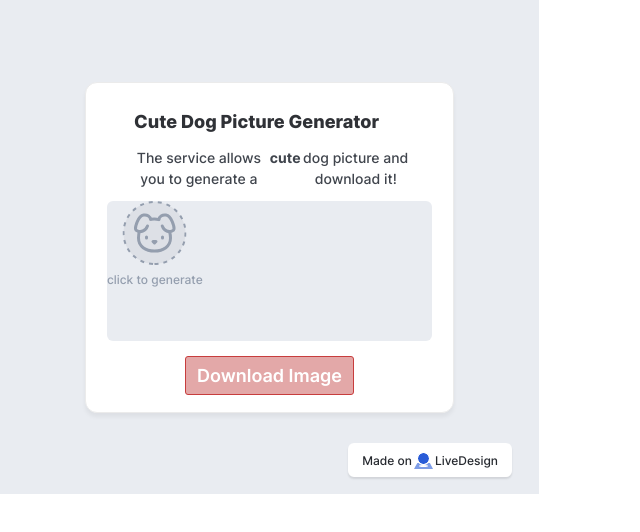
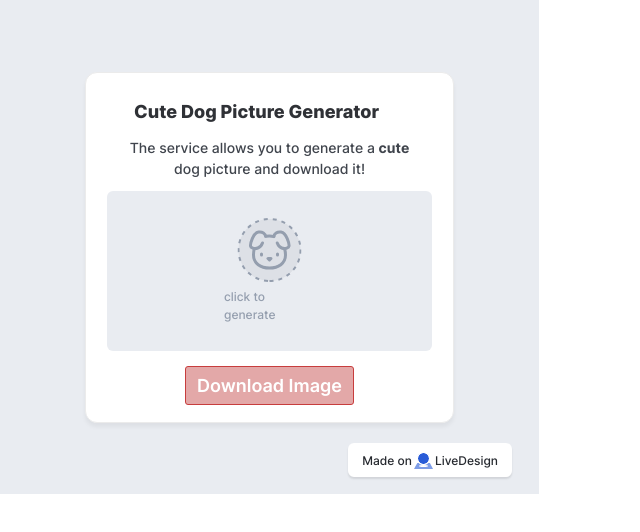
Before and after one commit to anisg/random-cute-dog-picture, a React (Vite) app: page / in a window 1280 px wide. Shown: the top 532 px of the page, without its empty margins (0-640 px from the left). Built offline with nearby package versions, Linux system fonts and the light colour scheme; the HTML template or start-up script is replaced by a standard one.

Commit message:
[LiveDesign] Updated 5 components

```diff
--- a/src/components/live/badgeLiveDesign/RenderBadgeLiveDesign.tsx
+++ b/src/components/live/badgeLiveDesign/RenderBadgeLiveDesign.tsx
@@ -19,14 +19,14 @@ export function RenderBadgeLiveDesign(props: RenderBadgeLiveDesignProps) {
     const { frames = {}, ...restProps } = props;
     return (
         <Div {...frames["badgeLiveDesign"]} className={cls(frames, "badgeLiveDesign")} style={{gap: 2, flexDirection: 'row', width: 'fit-content', alignItems: 'flex-start', overflow: 'hidden', position: 'relative', boxShadow: '0px 2px 2px rgba(0.2356770783662796, 0.2644856870174408, 0.3125, 0.10000000149011612)', borderRadius: 6, padding: '9px 14px 7px 14px', backgroundColor: '#ffffff', opacity: 1, display: 'flex', ...frames["badgeLiveDesign"]?.style}}>
-  <Span {...frames["madeOn"]} className={cls(frames, "madeOn")} style={{fontFamily: 'Inter', fontSize: 12, fontWeight: 500, color: '#26292f', textAlign: 'left', display: 'flex', flexDirection: 'row', justifyContent: 'flex-start', flexShrink: 0, position: 'relative', ...frames["madeOn"]?.style}}>Made on</Span>
+  <Span {...frames["madeOn"]} className={cls(frames, "madeOn")} style={{fontFamily: 'Inter', fontSize: 12, fontWeight: 500, color: '#26292f', textAlign: 'left', position: 'relative', ...frames["madeOn"]?.style}}>Made on</Span>
   <svg className="group869" width={19} height={17} viewBox="0 0 19 17" fill="none" xmlns="http://www.w3.org/2000/svg">
     <path opacity="0.6" d="M0 17L3.28916 11H15.9398L19 17H0Z" fill="#295CD7" />
     <ellipse cx="9.5" cy={14} rx="4.5" ry={1} fill="white" />
     <circle cx="9.5" cy="6.5" r={6} fill="#295CD7" stroke="white" />
     <path fillRule="evenodd" clipRule="evenodd" d="M16 6.5C16 10.0899 13.0899 13 9.5 13C5.91015 13 3 10.0899 3 6.5C3 2.91015 5.91015 0 9.5 0C13.0899 0 16 2.91015 16 6.5ZM9.5 12C12.5376 12 15 9.53757 15 6.5C15 3.46243 12.5376 1 9.5 1C6.46243 1 4 3.46243 4 6.5C4 9.53757 6.46243 12 9.5 12Z" fill="white" />
   </svg>
-  <Span {...frames["liveDesign"]} className={cls(frames, "liveDesign")} style={{fontFamily: 'Inter', fontSize: 12, fontWeight: 500, color: '#26292f', textAlign: 'left', display: 'flex', flexDirection: 'row', justifyContent: 'flex-start', flexShrink: 0, position: 'relative', ...frames["liveDesign"]?.style}}>LiveDesign</Span>
+  <Span {...frames["liveDesign"]} className={cls(frames, "liveDesign")} style={{fontFamily: 'Inter', fontSize: 12, fontWeight: 500, color: '#26292f', textAlign: 'left', position: 'relative', ...frames["liveDesign"]?.style}}>LiveDesign</Span>
 </Div>
     );
 }
--- a/src/components/live/button/RenderButton.tsx
+++ b/src/components/live/button/RenderButton.tsx
@@ -19,7 +19,7 @@ export function RenderButton(props: RenderButtonProps) {
     return (
         <Div {...frames["button"]} className={cls(frames, "button")} style={{gap: 0, flexDirection: 'column', position: 'relative', padding: '0px 0px 0px 0px', opacity: 1, display: 'flex', ...frames["button"]?.style}}>
   <Div {...frames["containerButton"]} className={cls(frames, "containerButton")} style={{gap: 10, flexDirection: 'row', width: 'fit-content', alignItems: 'flex-start', flexShrink: 0, overflow: 'hidden', position: 'relative', border: '1px  SOLID #c73d3d', borderRadius: 3, padding: '5px 11px 5px 11px', backgroundColor: '#e3a8a8', opacity: 1, display: 'flex', ...frames["containerButton"]?.style}}>
-    <Span {...frames["clickMe"]} className={cls(frames, "clickMe")} style={{fontFamily: 'Inter', fontSize: 18, fontWeight: 600, color: '#ffffff', textAlign: 'left', display: 'flex', flexDirection: 'row', justifyContent: 'flex-start', flexShrink: 0, position: 'relative', ...frames["clickMe"]?.style}}>click me</Span>
+    <Span {...frames["clickMe"]} className={cls(frames, "clickMe")} style={{fontFamily: 'Inter', fontSize: 18, fontWeight: 600, color: '#ffffff', textAlign: 'left', position: 'relative', ...frames["clickMe"]?.style}}>click me</Span>
   </Div>
 </Div>
     );
--- a/src/components/live/mainPage/RenderMainPage.tsx
+++ b/src/components/live/mainPage/RenderMainPage.tsx
@@ -18,7 +18,7 @@ export type RenderMainPageProps = {
     ["icon"]?: SvgProps
     ["clickToGenerate"]?: SpanProps
     ["frame5"]?: DivProps
-    ["button"]?: ButtonProps["frames"];
+    ["downloadButton"]?: ButtonProps["frames"];
     ["badgeLiveDesignALinklivedesigncom"]?: BadgeLiveDesignProps["frames"];
 
   }
@@ -31,12 +31,12 @@ export function RenderMainPage(props: RenderMainPageProps) {
         <Div {...frames["mainPage"]} className={cls(frames, "mainPage")} style={{gap: 15, flexDirection: 'column', width: 539, height: 494, justifyContent: 'center', alignItems: 'center', overflow: 'hidden', position: 'relative', padding: '85px 85px 85px 85px', backgroundColor: '#e9ecf1', opacity: 1, display: 'flex', ...frames["mainPage"]?.style}}>
   <Div {...frames["frame1"]} className={cls(frames, "frame1")} style={{gap: 12, flexDirection: 'column', alignItems: 'center', flexShrink: 0, overflow: 'hidden', position: 'relative', border: '1px  SOLID #ebebeb', boxShadow: '0px 4px 4px rgba(0, 0, 0, 0.05000000074505806)', borderRadius: 12, padding: '25px 21px 17px 21px', backgroundColor: '#ffffff', opacity: 1, display: 'flex', ...frames["frame1"]?.style}}>
     <Div {...frames["frame7"]} className={cls(frames, "frame7")} style={{gap: 8, flexDirection: 'column', alignItems: 'center', flexShrink: 0, alignSelf: 'stretch', objectFit: 'cover', position: 'relative', padding: '0px 0px 0px 0px', opacity: 1, display: 'flex', ...frames["frame7"]?.style}}>
-      <Span {...frames["cuteDogPictureGenerator"]} className={cls(frames, "cuteDogPictureGenerator")} style={{fontFamily: 'Inter', fontSize: 18, fontWeight: 800, color: '#2f3136', textAlign: 'left', display: 'flex', flexDirection: 'row', justifyContent: 'flex-start', width: 271, flexShrink: 0, position: 'relative', ...frames["cuteDogPictureGenerator"]?.style}}>Cute Dog Picture Generator</Span>
+      <Span {...frames["cuteDogPictureGenerator"]} className={cls(frames, "cuteDogPictureGenerator")} style={{fontFamily: 'Inter', fontSize: 18, fontWeight: 800, color: '#2f3136', textAlign: 'left', width: 271, position: 'relative', ...frames["cuteDogPictureGenerator"]?.style}}>Cute Dog Picture Generator</Span>
     </Div>
-    <Span {...frames["theServiceAllowsYouToGenerateACuteDogPictureAndDownloadIt"]} className={cls(frames, "theServiceAllowsYouToGenerateACuteDogPictureAndDownloadIt")} style={{fontFamily: 'Inter', fontSize: 14, fontWeight: 500, color: '#40454d', textAlign: 'center', display: 'flex', flexDirection: 'row', justifyContent: 'flex-start', width: 283, flexShrink: 0, position: 'relative', ...frames["theServiceAllowsYouToGenerateACuteDogPictureAndDownloadIt"]?.style}}>The service allows you to generate a <Span className="font-bold">cute</Span> dog picture and download it!</Span>
+    <Span {...frames["theServiceAllowsYouToGenerateACuteDogPictureAndDownloadIt"]} className={cls(frames, "theServiceAllowsYouToGenerateACuteDogPictureAndDownloadIt")} style={{fontFamily: 'Inter', fontSize: 14, fontWeight: 500, color: '#40454d', textAlign: 'center', width: 283, position: 'relative', ...frames["theServiceAllowsYouToGenerateACuteDogPictureAndDownloadIt"]?.style}}>The service allows you to generate a <Span className="font-bold">cute</Span> dog picture and download it!</Span>
     <Div {...frames["frame6"]} className={cls(frames, "frame6")} style={{gap: 15, flexDirection: 'column', alignItems: 'stretch', flexShrink: 0, alignSelf: 'stretch', objectFit: 'cover', position: 'relative', padding: '0px 0px 0px 0px', opacity: 1, display: 'flex', ...frames["frame6"]?.style}}>
-      <Div {...frames["dogImageContainer"]} className={cls(frames, "dogImageContainer")} style={{width: 325, height: 140, gap: 6, flexShrink: 0, overflow: 'hidden', position: 'relative', borderRadius: 6, padding: '0px 0px 0px 0px', backgroundColor: '#e9ecf1', opacity: 1, ...frames["dogImageContainer"]?.style}}>
-        <Div {...frames["content"]} className={cls(frames, "content")} style={{gap: 6, position: 'absolute', flexDirection: 'column', justifyContent: 'center', alignItems: 'center', padding: '0px 0px 0px 0px', opacity: 1, display: 'flex', ...frames["content"]?.style}}>
+      <Div {...frames["dogImageContainer"]} className={cls(frames, "dogImageContainer")} style={{gap: 10, flexDirection: 'column', alignItems: 'stretch', flexShrink: 0, overflow: 'hidden', position: 'relative', borderRadius: 6, padding: '27px 117px 27px 117px', backgroundColor: '#e9ecf1', opacity: 1, display: 'flex', ...frames["dogImageContainer"]?.style}}>
+        <Div {...frames["content"]} className={cls(frames, "content")} style={{gap: 6, flexDirection: 'column', justifyContent: 'center', alignItems: 'center', flexShrink: 0, position: 'relative', padding: '0px 0px 0px 0px', opacity: 1, display: 'flex', ...frames["content"]?.style}}>
           <svg className="icon" width={65} height={64} viewBox="0 0 65 64" fill="none" xmlns="http://www.w3.org/2000/svg">
             <g clipPath="url(#clip0_5_28)">
               <path d="M32.5 63C49.6208 63 63.5 49.1208 63.5 32C63.5 14.8792 49.6208 1 32.5 1C15.3792 1 1.5 14.8792 1.5 32C1.5 49.1208 15.3792 63 32.5 63Z" fill="#DDE0E6" stroke="#949EAE" strokeWidth={2} strokeDasharray="4 5" />
@@ -49,11 +49,11 @@ export function RenderMainPage(props: RenderMainPageProps) {
               </clipPath>
             </defs>
           </svg>
-          <Span {...frames["clickToGenerate"]} className={cls(frames, "clickToGenerate")} style={{fontFamily: 'Inter', fontSize: 12, fontWeight: 500, color: '#949eae', textAlign: 'left', display: 'flex', flexDirection: 'row', justifyContent: 'flex-start', flexShrink: 0, position: 'relative', ...frames["clickToGenerate"]?.style}}>click to generate</Span>
+          <Span {...frames["clickToGenerate"]} className={cls(frames, "clickToGenerate")} style={{fontFamily: 'Inter', fontSize: 12, fontWeight: 500, color: '#949eae', textAlign: 'left', position: 'relative', ...frames["clickToGenerate"]?.style}}>click to generate</Span>
         </Div>
       </Div>
       <Div {...frames["frame5"]} className={cls(frames, "frame5")} style={{gap: 30, flexDirection: 'row', justifyContent: 'center', alignItems: 'center', flexShrink: 0, alignSelf: 'stretch', objectFit: 'cover', position: 'relative', padding: '0px 0px 0px 0px', opacity: 1, display: 'flex', ...frames["frame5"]?.style}}>
-        <Button frames={combine({"button":{"style":{"flexShrink":0,"display":"flex"}},"containerButton":{"style":{"display":"flex"}},"clickMe":{"content":"Download Image"}}, frames["button"])} />
+        <Button frames={combine({"button":{"className":"downloadButton","style":{"flexShrink":0,"display":"flex"}},"containerButton":{"style":{"display":"flex"}},"clickMe":{"content":"Download Image"}}, frames["downloadButton"])} />
       </Div>
     </Div>
   </Div>
--- a/src/components/live/tag/RenderTag.tsx
+++ b/src/components/live/tag/RenderTag.tsx
@@ -17,7 +17,7 @@ export function RenderTag(props: RenderTagProps) {
     const { frames = {}, ...restProps } = props;
     return (
         <Div {...frames["tag"]} className={cls(frames, "tag")} style={{gap: 0, flexDirection: 'row', width: 'fit-content', alignItems: 'center', overflow: 'hidden', position: 'relative', borderRadius: 999, padding: '5px 16px 5px 16px', backgroundColor: '#dee3ed', opacity: 1, display: 'flex', ...frames["tag"]?.style}}>
-  <Span {...frames["photography"]} className={cls(frames, "photography")} style={{fontFamily: 'Helvetica Neue', fontSize: 12, fontWeight: 700, color: '#3f3f46', textAlign: 'center', display: 'flex', flexDirection: 'row', justifyContent: 'center', flexShrink: 0, position: 'relative', ...frames["photography"]?.style}}>#photography</Span>
+  <Span {...frames["photography"]} className={cls(frames, "photography")} style={{fontFamily: 'Helvetica Neue', fontSize: 12, fontWeight: 700, color: '#3f3f46', textAlign: 'center', position: 'relative', ...frames["photography"]?.style}}>#photography</Span>
 </Div>
     );
 }
```
Also changed, not shown: src/components/live/card/RenderCard.tsx (+2 -2 lines).
